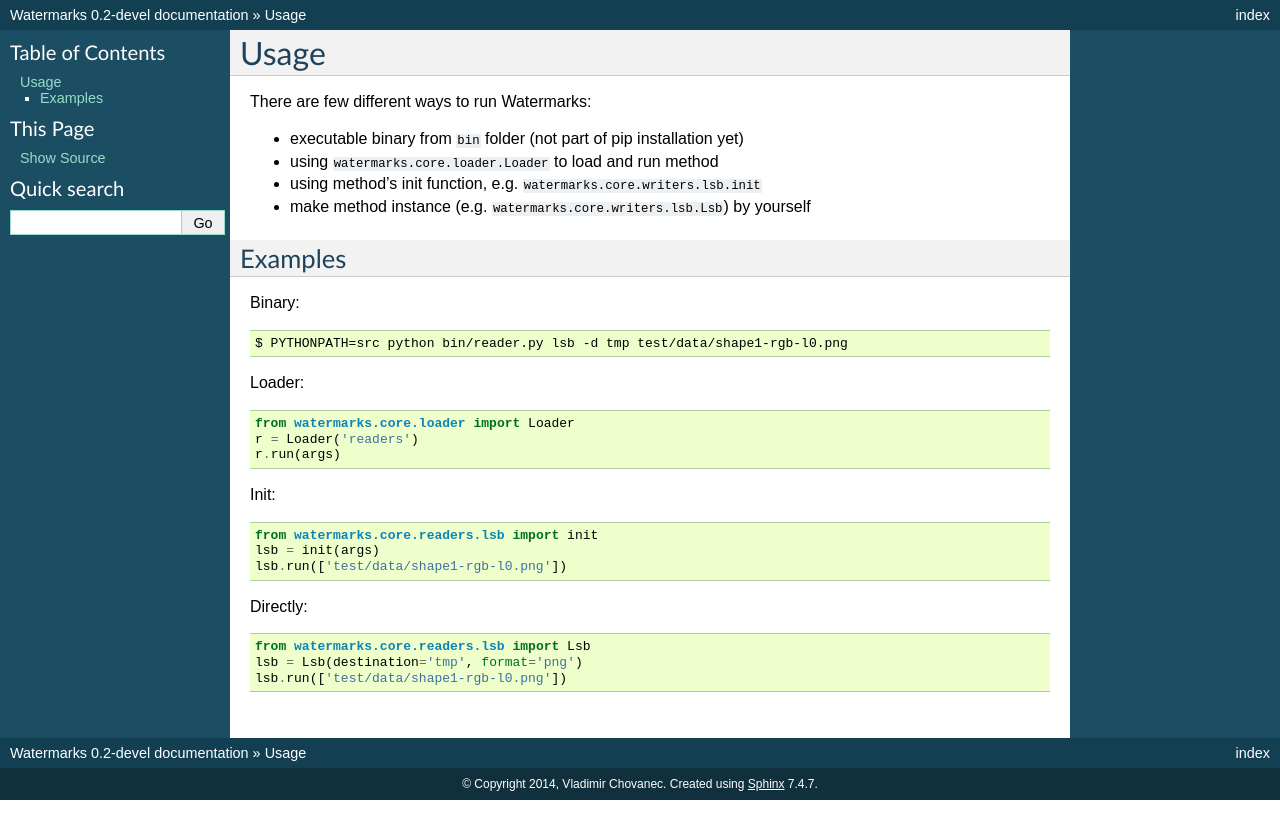
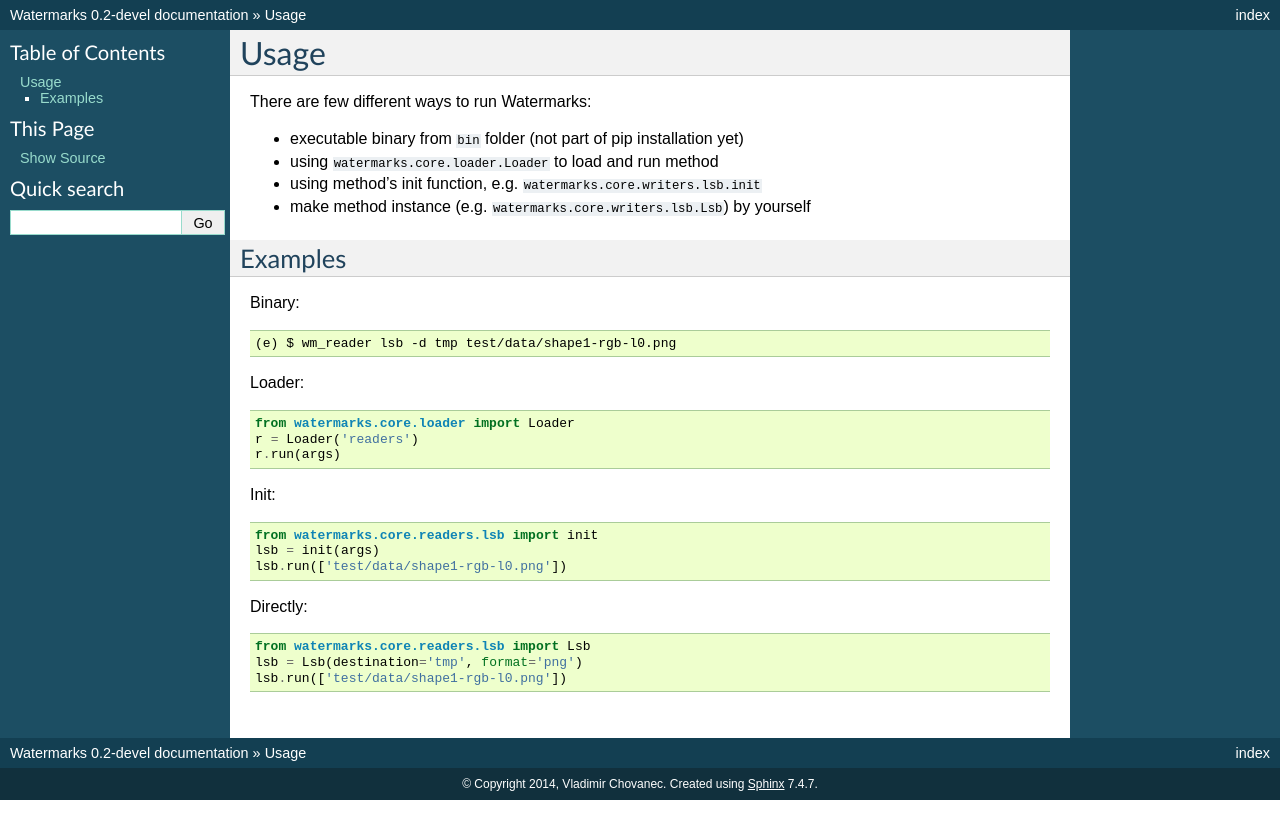
Before and after one commit to vladozc/watermarks, a Sphinx documentation site: the page built from doc/source/usage.rst, in a window 1280 px wide. Shown: the top 839 px of the page. Built offline with Sphinx 7.4.7, drawn with Linux system fonts in a browser that asks for light colours.

Commit message:
update doc

```diff
--- a/doc/source/usage.rst
+++ b/doc/source/usage.rst
@@ -13,7 +13,7 @@ Examples
 
 Binary::
 
-  $ PYTHONPATH=src python bin/reader.py lsb -d tmp test/data/shape1-rgb-l0.png
+  (e) $ wm_reader lsb -d tmp test/data/shape1-rgb-l0.png
 
 Loader::
 
```
